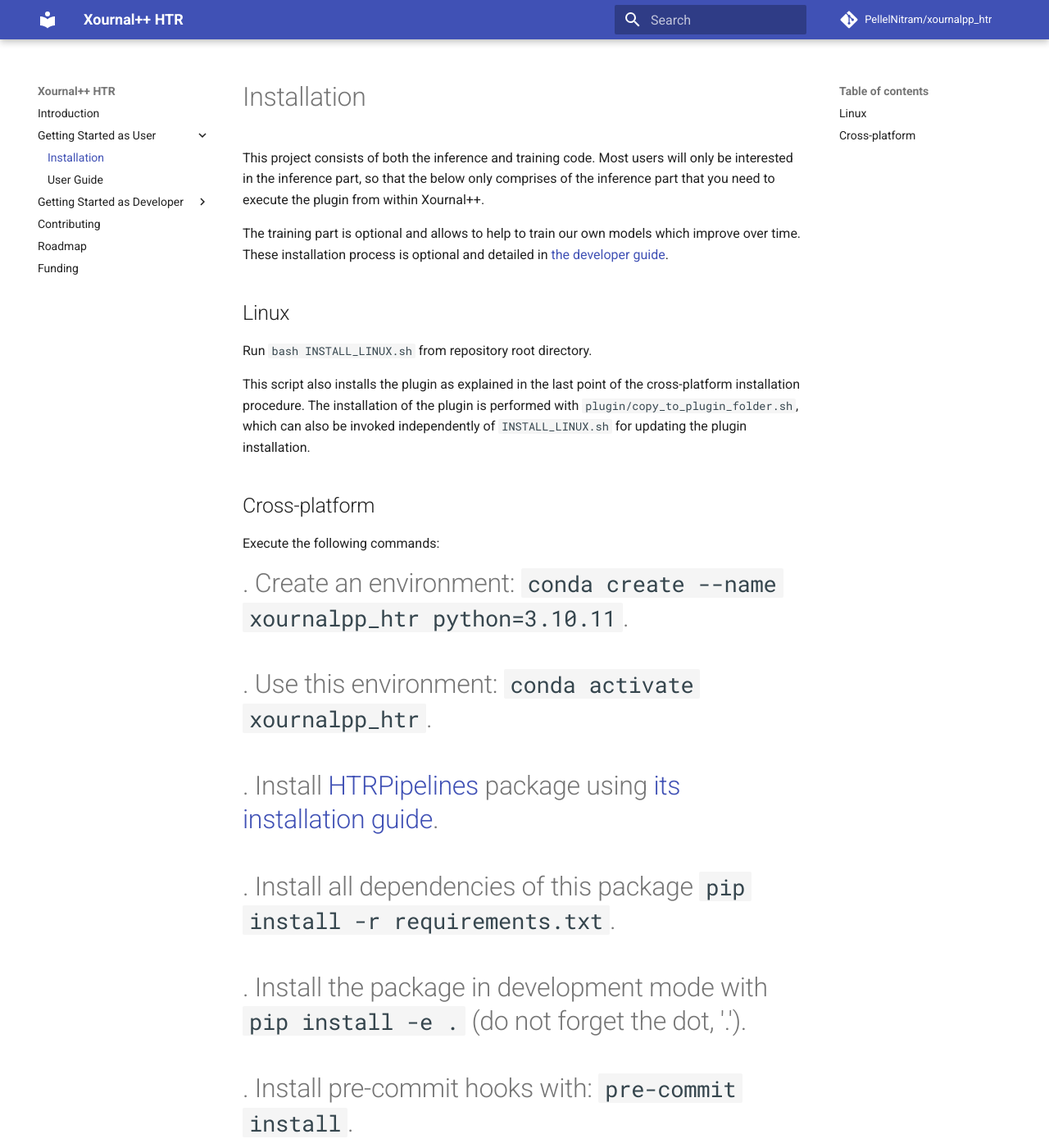
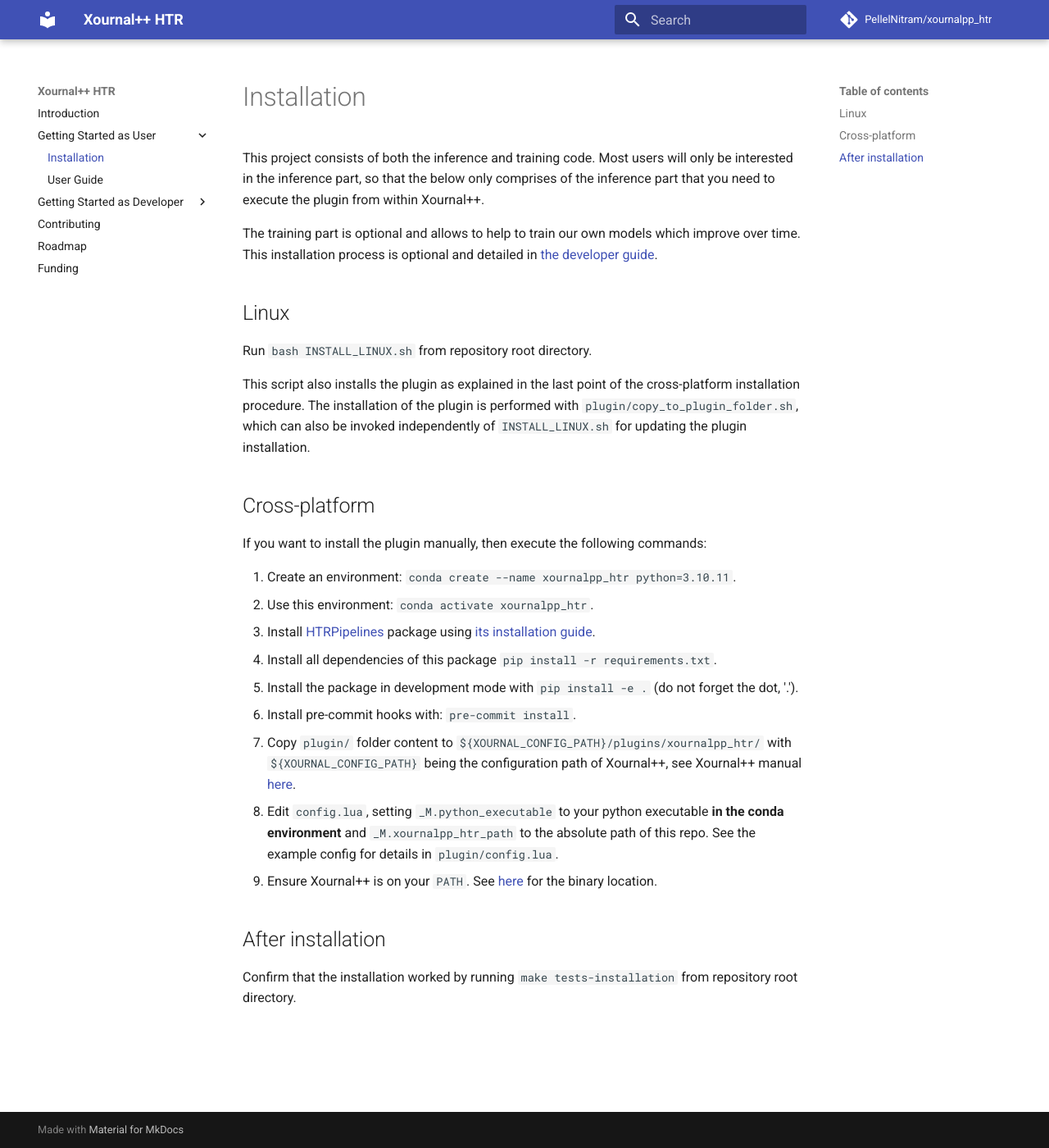
Before and after one commit to PellelNitram/xournalpp_htr, an MkDocs documentation site: the page built from docs/installation_user.md, in a window 1280 px wide and 1400 px high. Shown: the whole window at 82% size. Built offline with MkDocs 1.6.1 and Material for MkDocs 9.7.7, drawn with Linux system fonts in a browser that asks for light colours; comment, search, counter and statistics services are not loaded; some of the changed text lies outside the part shown.

```diff
--- a/docs/installation_user.md
+++ b/docs/installation_user.md
@@ -2,7 +2,7 @@
 
 This project consists of both the inference and training code. Most users will only be interested in the inference part, so that the below only comprises of the inference part that you need to execute the plugin from within Xournal++.
 
-The training part is optional and allows to help to train our own models which improve over time. These installation process is optional and detailed in [the developer guide](developer_guide.md#Installation).
+The training part is optional and allows to help to train our own models which improve over time. This installation process is optional and detailed in [the developer guide](developer_guide.md#Installation).
 
 ## Linux
 
@@ -12,17 +12,17 @@ This script also installs the plugin as explained in the last point of the cross
 
 ## Cross-platform
 
-Execute the following commands:
+If you want to install the plugin manually, then execute the following commands:
 
-#. Create an environment: ``conda create --name xournalpp_htr python=3.10.11``.
-#. Use this environment: ``conda activate xournalpp_htr``.
-#. Install [HTRPipelines](https://github.com/githubharald/HTRPipeline) package using [its installation guide](https://github.com/githubharald/HTRPipeline/tree/master#installation).
-#. Install all dependencies of this package ``pip install -r requirements.txt``.
-#. Install the package in development mode with ``pip install -e .`` (do not forget the dot, '.').
-#. Install pre-commit hooks with: `pre-commit install`.
-#. Move `plugin/` folder content to `${XOURNAL_CONFIG_PATH}/plugins/xournalpp_htr/` with `${XOURNAL_CONFIG_PATH}` being the configuration path of Xournal++, see Xournal++ manual [here](https://xournalpp.github.io/guide/file-locations/).
-#. Edit `config.lua`, setting `_M.python_executable` to your python executable **in the conda environment** and `_M.xournalpp_htr_path` to the absolute path of this repo. See the example config for details in `plugin/config.lua`.
-#. Ensure Xournal++ is on your `PATH`. See [here](https://xournalpp.github.io/guide/file-locations/) for the binary location.
+1. Create an environment: ``conda create --name xournalpp_htr python=3.10.11``.
+2. Use this environment: ``conda activate xournalpp_htr``.
+3. Install [HTRPipelines](https://github.com/githubharald/HTRPipeline) package using [its installation guide](https://github.com/githubharald/HTRPipeline/tree/master#installation).
+4. Install all dependencies of this package ``pip install -r requirements.txt``.
+5. Install the package in development mode with ``pip install -e .`` (do not forget the dot, '.').
+6. Install pre-commit hooks with: `pre-commit install`.
+7. Copy `plugin/` folder content to `${XOURNAL_CONFIG_PATH}/plugins/xournalpp_htr/` with `${XOURNAL_CONFIG_PATH}` being the configuration path of Xournal++, see Xournal++ manual [here](https://xournalpp.github.io/guide/file-locations/).
+8. Edit `config.lua`, setting `_M.python_executable` to your python executable **in the conda environment** and `_M.xournalpp_htr_path` to the absolute path of this repo. See the example config for details in `plugin/config.lua`.
+9. Ensure Xournal++ is on your `PATH`. See [here](https://xournalpp.github.io/guide/file-locations/) for the binary location.
 
 ## After installation
 
```
Also changed, not shown: docs/developer_guide.md (+11 -13 lines), docs/funding.md (+1 -1 lines), docs/index.md (+4 -9 lines), docs/installation_developer.md (+2 -2 lines), docs/user_guide.md (+1 -1 lines).
